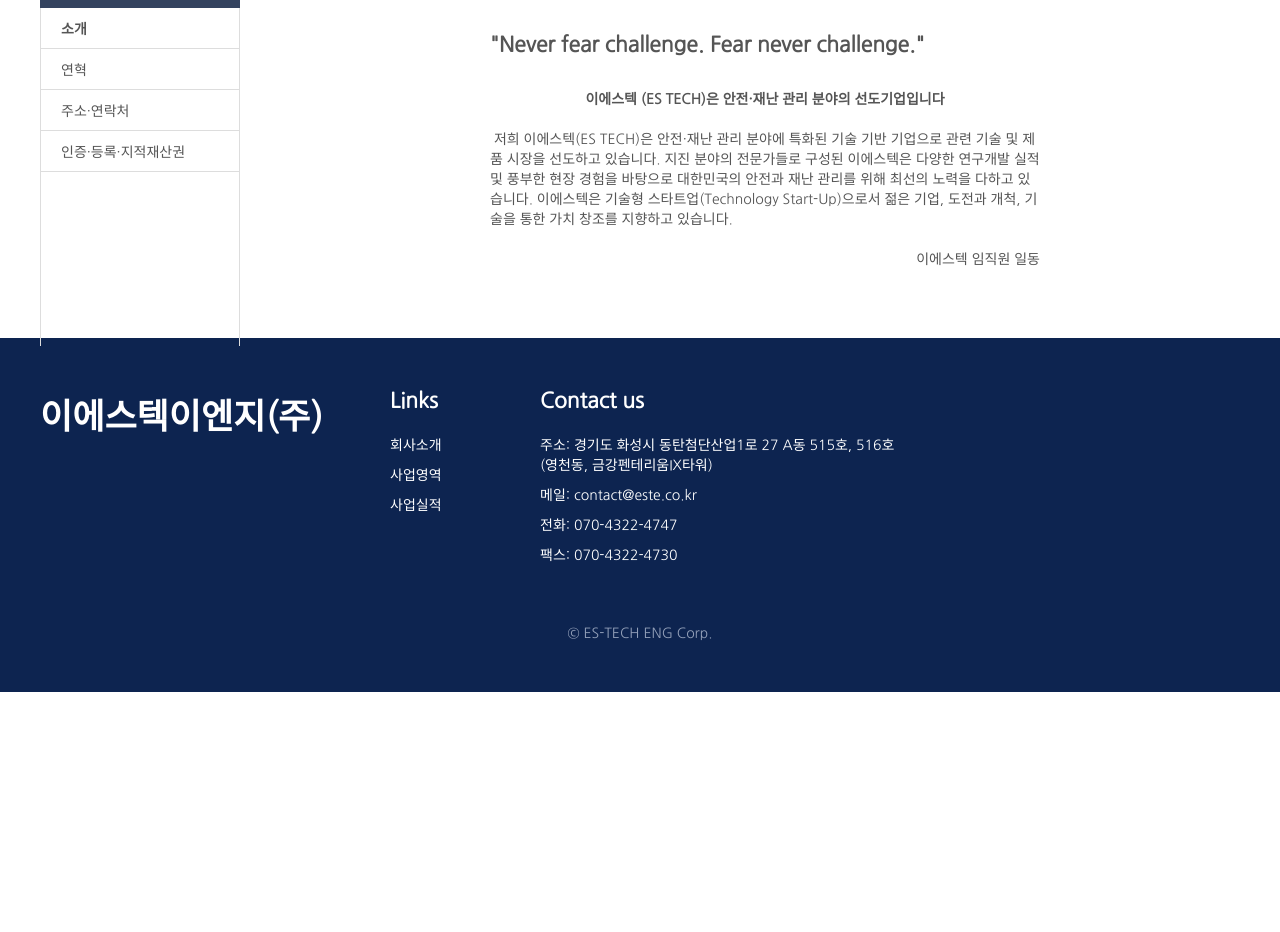
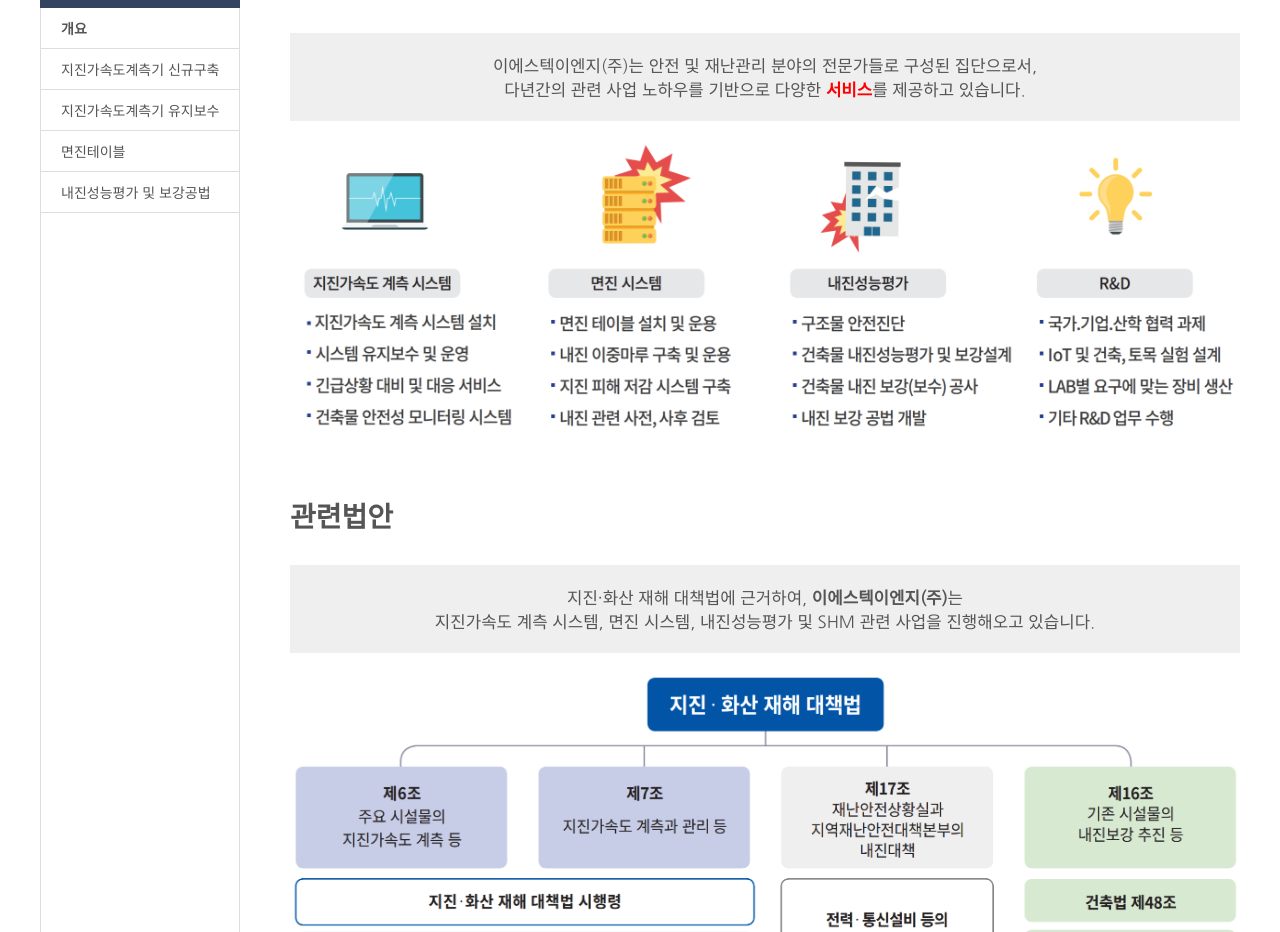
Before and after one commit to Seongbuming/estecheng, a plain HTML site: page business/index.html in a window 1280 px wide. Shown: the part 317-1249 px from the top of the page. Before the commit the page ends 1009 px from the top, so only its background shows below. Drawn offline with Linux system fonts and the light colour scheme.

Commit message:
Update business

```diff
--- a/business/index.html
+++ b/business/index.html
@@ -43,21 +43,38 @@
         <div id="sidebar">
             <div class="sidebar-header">회사소개</div>
             <ul class="menu">
-                <li class="active"><a href="/overview">소개</a></li>
-                <li><a href="/overview/history.html">연혁</a></li>
-                <li><a href="/overview/contact.html">주소·연락처</a></li>
-                <li><a href="/overview/certifications.html">인증·등록·지적재산권</a></li>
+                <li class="active"><a href="/business">개요</a></li>
+                <li><a href="/overview/history.html">지진가속도계측기 신규구축</a></li>
+                <li><a href="/overview/history.html">지진가속도계측기 유지보수</a></li>
+                <li><a href="/overview/contact.html">면진테이블</a></li>
+                <li><a href="/overview/certifications.html">내진성능평가 및 보강공법</a></li>
             </ul>
         </div>
 
         <div id="content">
-            <h1>소개</h1>
-            <section class="about">
+            <h1>개요</h1>
+            <section class="business">
                 <div>
-                    <h2>"Never fear challenge. Fear never challenge."</h2>
-                    <p style="font-weight: bold; text-align: center;">이에스텍 (ES TECH)은 안전·재난 관리 분야의 선도기업입니다</p>
-                    <p>&nbsp;저희 이에스텍(ES TECH)은 안전·재난 관리 분야에 특화된 기술 기반 기업으로 관련 기술 및 제품 시장을 선도하고 있습니다. 지진 분야의 전문가들로 구성된 이에스텍은 다양한 연구개발 실적 및 풍부한 현장 경험을 바탕으로 대한민국의 안전과 재난 관리를 위해 최선의 노력을 다하고 있습니다. 이에스텍은 기술형 스타트업(Technology Start-Up)으로서 젊은 기업, 도전과 개척, 기술을 통한 가치 창조를 지향하고 있습니다.</p>
-                    <p style="text-align: right;">이에스텍 임직원 일동</p>
+                    <div class="summary">
+                        이에스텍이엔지(주)는 안전 및 재난관리 분야의 전문가들로 구성된 집단으로서,<br>
+                        다년간의 관련 사업 노하우를 기반으로 다양한 <span class="red">서비스</span>를 제공하고 있습니다.
+                    </div>
+                    <div class="business-image-wrapper">
+                        <img src="/image/business.png" />
+                    </div>
+                </div>
+            </section>
+
+            <h1>관련법안</h1>
+            <section class="business">
+                <div>
+                    <div class="summary">
+                        지진·화산 재해 대책법에 근거하여, <strong>이에스텍이엔지(주)</strong>는<br>
+                        지진가속도 계측 시스템, 면진 시스템, 내진성능평가 및 SHM 관련 사업을 진행해오고 있습니다.
+                    </div>
+                    <div class="business-image-wrapper">
+                        <img src="/image/related_law.png" />
+                    </div>
                 </div>
             </section>
         </div>
--- a/style.css
+++ b/style.css
@@ -196,8 +196,26 @@ main.layout-2 {
 
 #content {
     width: 100%;
-    padding: 30px 0 50px 0;
+    padding: 0 0 50px 0;
 }
+#content h1 {
+    margin: 50px 0 30px 0;
+}
+#content h2 {
+    margin: 30px 0;
+}
+#content .summary {
+    margin: 20px 0;
+    padding: 20px;
+    font-size: 1.2em;
+    text-align: center;
+    background-color: #efefef;
+}
+#content .summary .red {
+    font-weight: bold;
+    color: red;
+}
+
 #content .introduce {
     display: grid;
     grid-template-columns: 1fr 1fr;
@@ -270,9 +288,6 @@ main.layout-2 {
 #content .about {
     padding: 0 200px;
 }
-#content .about h2 {
-    margin: 30px 0;
-}
 #content .about p {
     margin: 20px 0;
 }
@@ -313,6 +328,13 @@ main.layout-2 {
 #content .contact {
     width: 640px;
     margin: 30px auto 0 auto;
+}
+
+#content .business .business-image-wrapper {
+    text-align: center;
+}
+#content .business .business-image-wrapper img {
+    max-width: 100%;
 }
 
 #partners {
```
Also changed, not shown: image/business.png (added), image/related_law.png (added).
